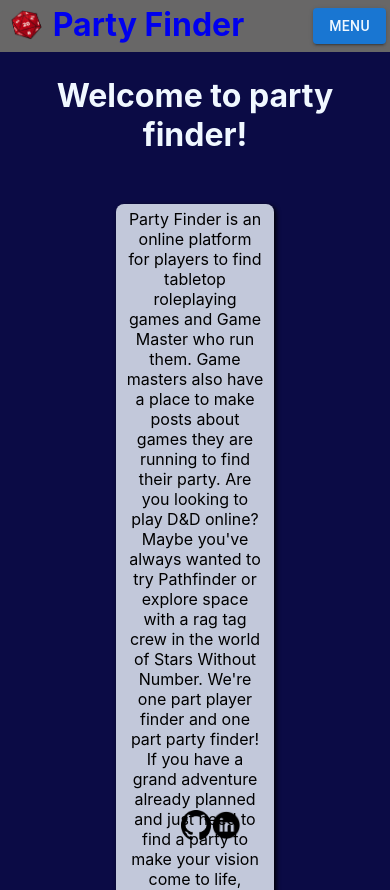
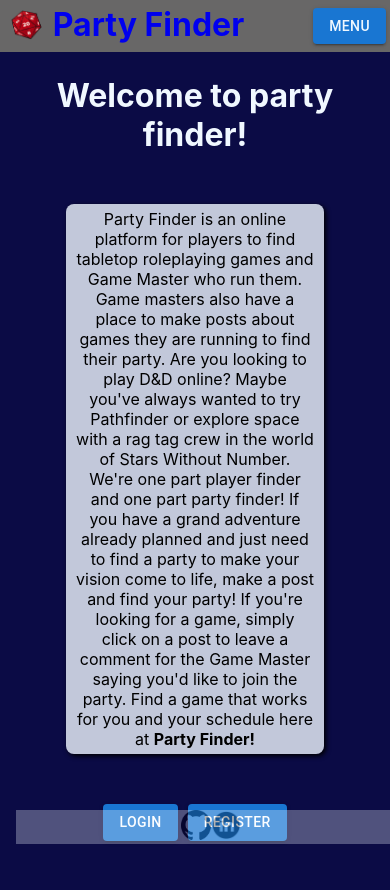
Before and after one commit to laurabow/party-finder, a React (Create React App) app in the folder client/: page / in a window 390 px wide. Shown: the top 890 px of the page. Built offline with nearby package versions, Linux system fonts and the light colour scheme; no server answers.

Commit message:
homepage media queries

```diff
--- a/client/src/components/Home/Home.css
+++ b/client/src/components/Home/Home.css
@@ -13,7 +13,28 @@
 .homepage-intro {
   background-color: rgb(240, 248, 255, 0.8);
   border-radius: 8px;
-  margin: 20px 100px 50px 100px;
+  margin: 20px 300px 50px 300px;
   padding: 5px 10px 5px 10px;
   box-shadow: 2px 2px 5px;
 }
+
+@media only screen and (max-width: 1200px) {
+  /*Tablets [601px -> 1200px]*/
+  .homepage-intro {
+    margin: 20px 100px 50px 100px;
+  }
+}
+
+@media only screen and (max-width: 600px) {
+  /*Big smartphones [426px -> 600px]*/
+  .homepage-intro {
+    margin: 20px 70px 50px 70px;
+  }
+}
+
+@media only screen and (max-width: 600px) {
+  /*Small smartphones*/
+  .homepage-intro {
+    margin: 20px 50px 50px 50px;
+  }
+}
--- a/client/src/components/UI/Footer/Footer.css
+++ b/client/src/components/UI/Footer/Footer.css
@@ -6,4 +6,6 @@
   position: fixed;
   bottom: 0;
   width: 100%;
+  background-color: aliceblue;
+  opacity: 0.3;
 }
```
